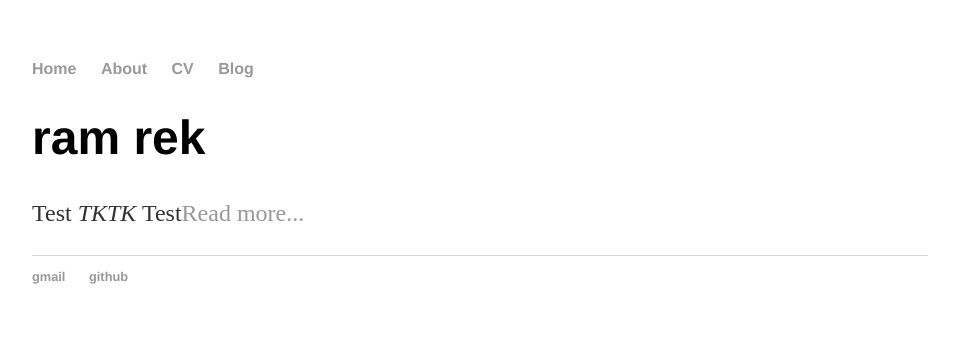
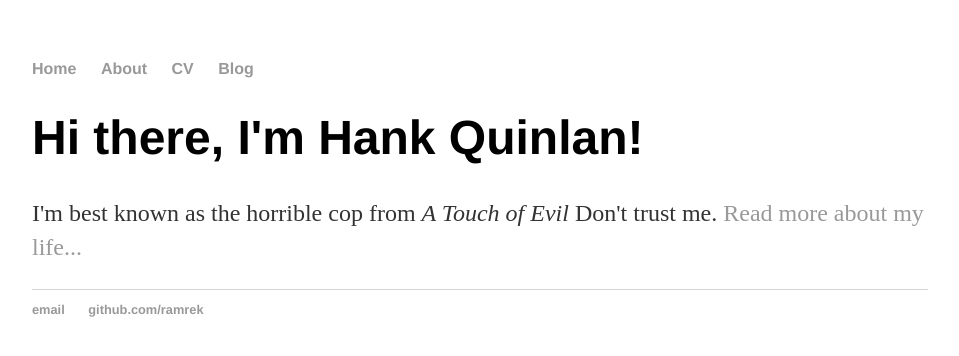
Before and after one commit to ramrek/ramrek.github.io, a Jekyll site: the page built from index.html, in a window 1280 px wide. Shown: the top 356 px of the page, without its empty margins (160-1119 px from the left). Built offline with Jekyll 4.4.1, drawn with Linux system fonts in a browser that asks for light colours.

Commit message:
Update index.html

```diff
--- a/index.html
+++ b/index.html
@@ -1,30 +1,8 @@
-<!DOCTYPE html>
-<html>
-	<head>
-		<title>ramrek</title>
-		<!-- link to main stylesheet -->
-		<link rel="stylesheet" type="text/css" href="/css/main.css">
-	</head>
-	<body>
-		<nav>
-    		<ul>
-        		<li><a href="/">Home</a></li>
-	        	<li><a href="/about">About</a></li>
-        		<li><a href="/cv">CV</a></li>
-        		<li><a href="/blog">Blog</a></li>
-    		</ul>
-		</nav>
-		<div class="container">
-    		<div class="blurb">
-        		<h1>ram rek</h1>
-				<p>Test <em>TKTK</em> Test<a href="/about">Read more...</a></p>
-    		</div><!-- /.blurb -->
-		</div><!-- /.container -->
-		<footer>
-    		<ul>
-        		<li><a href="mailto:marek.ramilo@gmail.com">gmail</a></li>
-			<li><a href="https://github.com/ramrek">github</a></li>
-			</ul>
-		</footer>
-	</body>
-</html>
+---
+layout: default
+title: Hank Quinlan, Horrible Cop
+---
+<div class="blurb">
+	<h1>Hi there, I'm Hank Quinlan!</h1>
+	<p>I'm best known as the horrible cop from <em>A Touch of Evil</em> Don't trust me. <a href="/about">Read more about my life...</a></p>
+</div><!-- /.blurb -->
```
